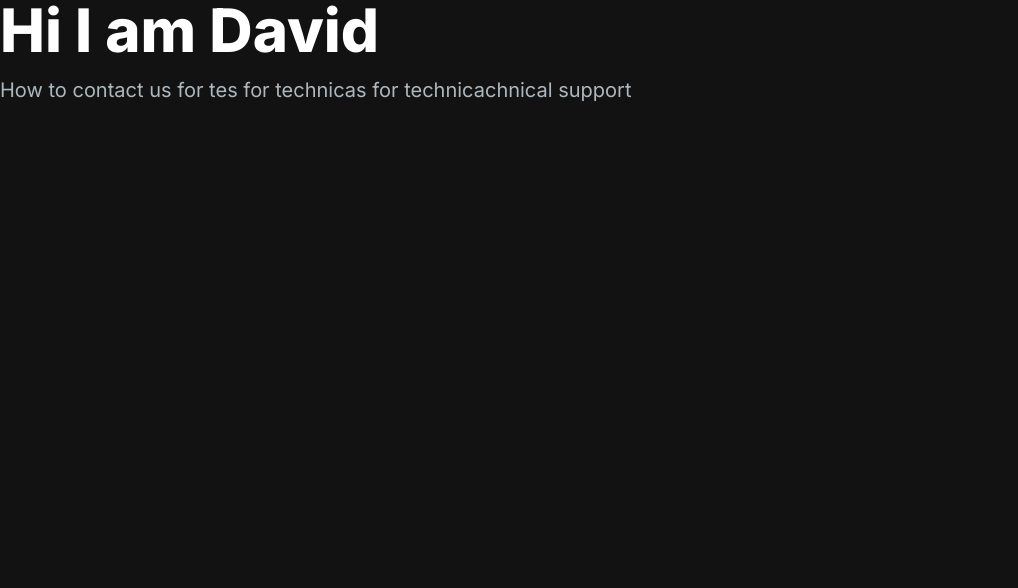
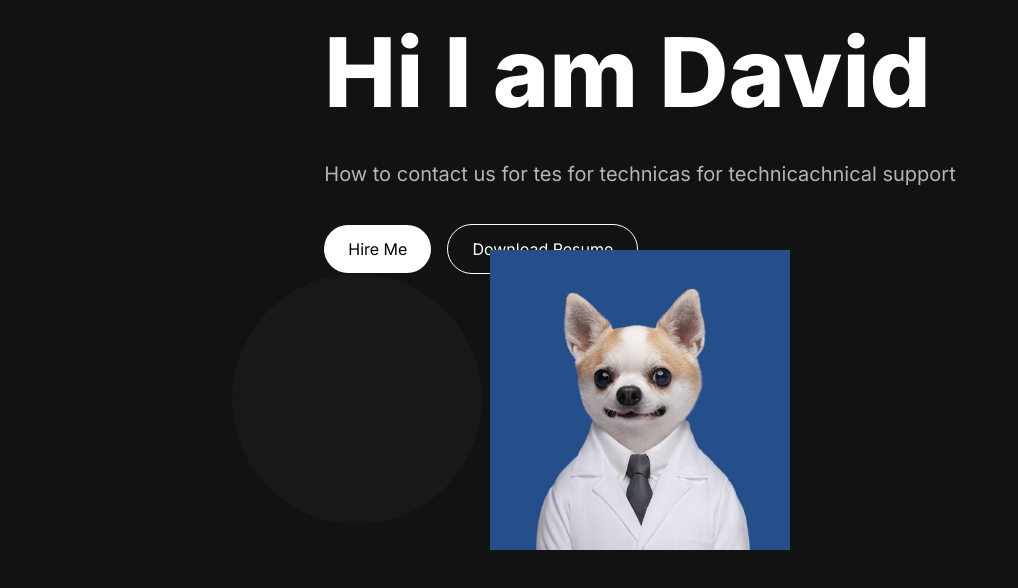
Before and after one commit to Davidasahi/portfolio-website, a Next.js app: page / in a window 1280 px wide. Shown: the top 588 px of the page, without its empty margins (0-1018 px from the left). Built offline with nearby package versions, Linux system fonts and the light colour scheme.

Commit message:
Styling the HeroSection and added the picture

```diff
--- a/src/app/components/HeroSection.jsx
+++ b/src/app/components/HeroSection.jsx
@@ -1,15 +1,38 @@
 import React from 'react';
+import Image from 'next/image';
 
 export const HeroSection = () => {
   return (
     <section>
-
-      <h1 className="text-white mb-4 text-4xl lg:text-6xl font-extrabold">
-        Hi I am David
-      </h1>
-      <p className="text-[#ADB7BE] text-lg lg:text-xl">
-        How to contact us for tes for technicas for technicachnical support
-      </p>
+      <div className="grid grind-cols-1 lg:grind-cols-12">
+        <div className="col-span-7 place-self-center">
+          <h1 className="text-white mb-4 text-4xl sm:text-6xl lg:text-8xl lg:leading-normal font-extrabold">
+            Hi I am David
+          </h1>
+          <p className="text-[#ADB7BE] text-lg mb-6 lg:text-xl">
+            How to contact us for tes for technicas for technicachnical support
+          </p>
+          <div>
+            <button className="px-6 py-3 rounded-full mr-4 bg-white hover:bg-slate-200 text-black">
+              Hire Me
+            </button>
+            <button className="px-6 py-3 rounded-full bg-transparent hover:bg-slate-800 text-white border border-white mt-3">
+              Download Resume
+            </button>
+          </div>
+        </div>
+        <div className="col-span-5 place-self-center mt-4 lg:mt-0">
+          <div className="rounded-full bg-[#181818] w-[250px] h-[250px] left:w-[400px] lg:">
+            <Image
+              src="/images/hero-image.png"
+              alt="hero image"
+              className="absolute transform -translate-x-1/2 -translate-y-1/2 top-1/2 left-1/2"
+              width={300}
+              height={300}
+            />
+          </div>
+        </div>
+      </div>
     </section>
   );
 };
--- a/src/app/page.js
+++ b/src/app/page.js
@@ -4,7 +4,9 @@
 export default function Home() {
   return (
     <main className="flex min-h-screen flex-col bg-[#121212] container mx-auto px-12px">
-      <HeroSection />
+      <div class="container">
+        <HeroSection />
+      </div>
     </main>
   );
 }
```
Also changed, not shown: public/images/hero-image.png (added).
